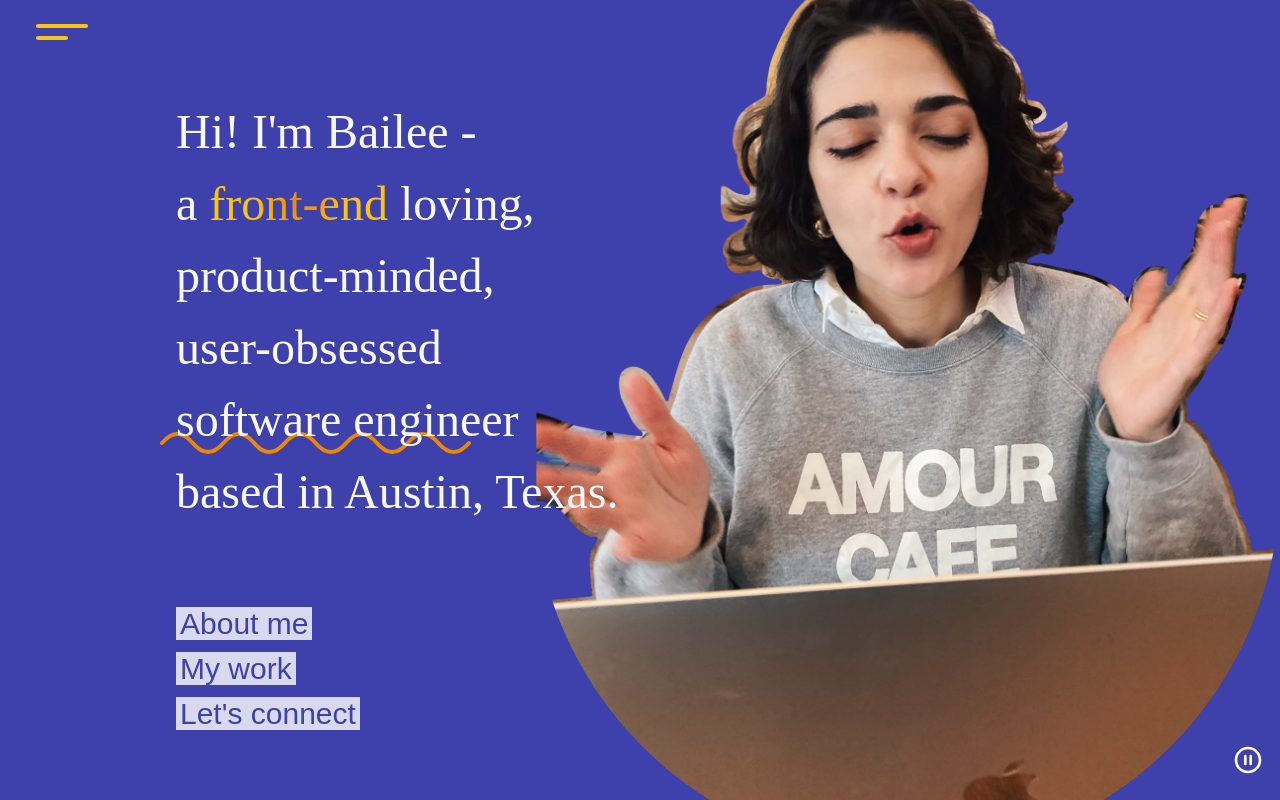
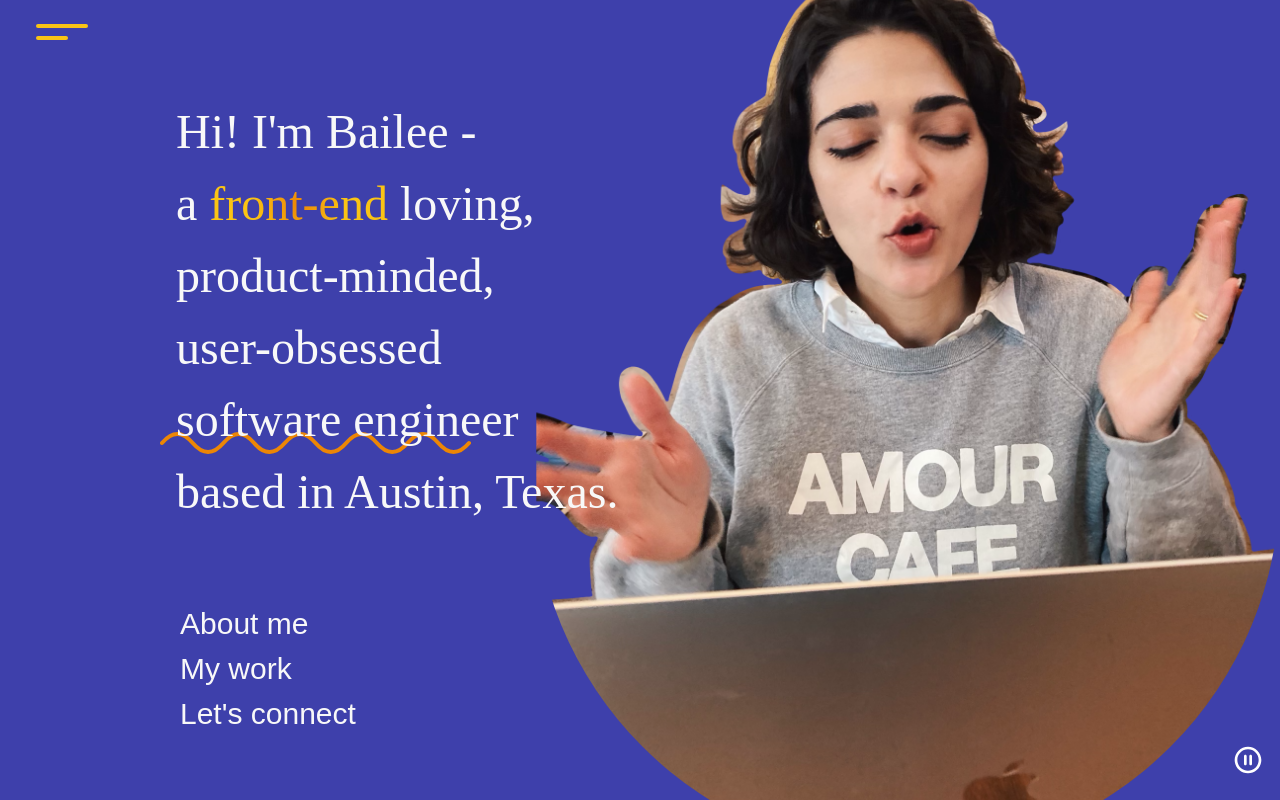
Before and after one commit to baileedastugue/portfolio_v3, a React (Vite) app: page / in a window 1280 px wide. Built offline with nearby package versions, Linux system fonts and the light colour scheme.

Commit message:
bailee/landing: quick link styling on desktop

```diff
--- a/src/routes/Landing/QuickLinks/index.tsx
+++ b/src/routes/Landing/QuickLinks/index.tsx
@@ -14,7 +14,7 @@ const QuickLinks = () => {
 							<ClickHandlerLink
 								key={item.title}
 								to={item.to}
-								className='relative z-10 bg-white/80 px-1 text-2xl leading-snug text-purple backdrop-blur-sm hover:bg-purple-light sm:text-3xl sm:leading-normal'
+								className='relative z-10 bg-white/80 px-1 text-2xl leading-snug text-purple-dark backdrop-blur-sm hover:bg-purple-light sm:text-3xl sm:leading-normal lg:bg-transparent lg:text-light'
 							>
 								{item.title}
 							</ClickHandlerLink>
```
